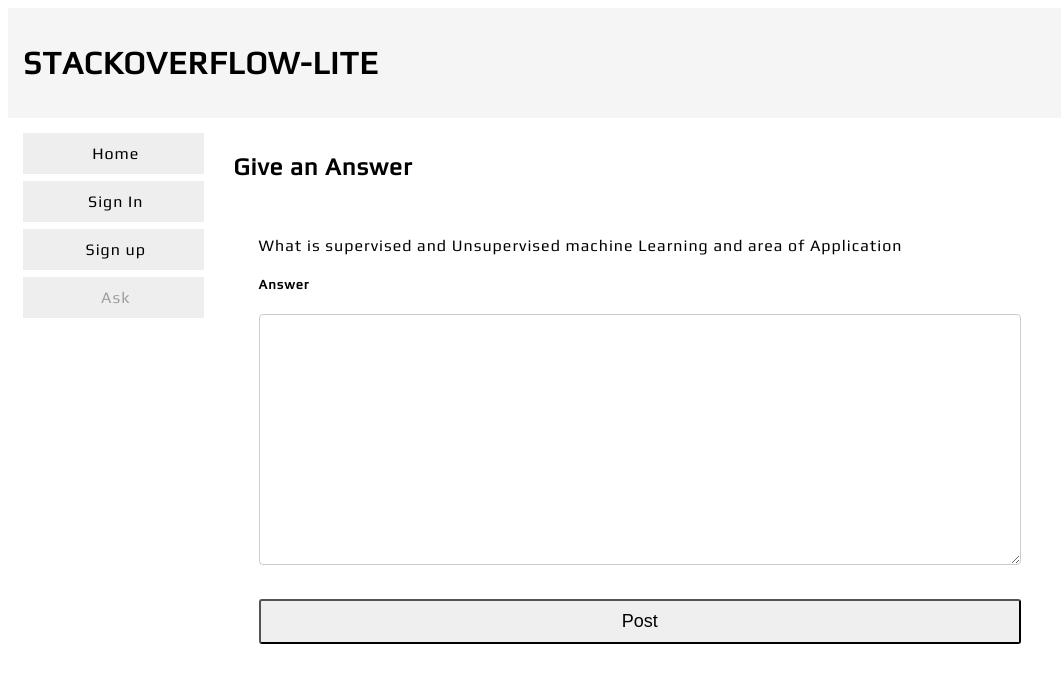
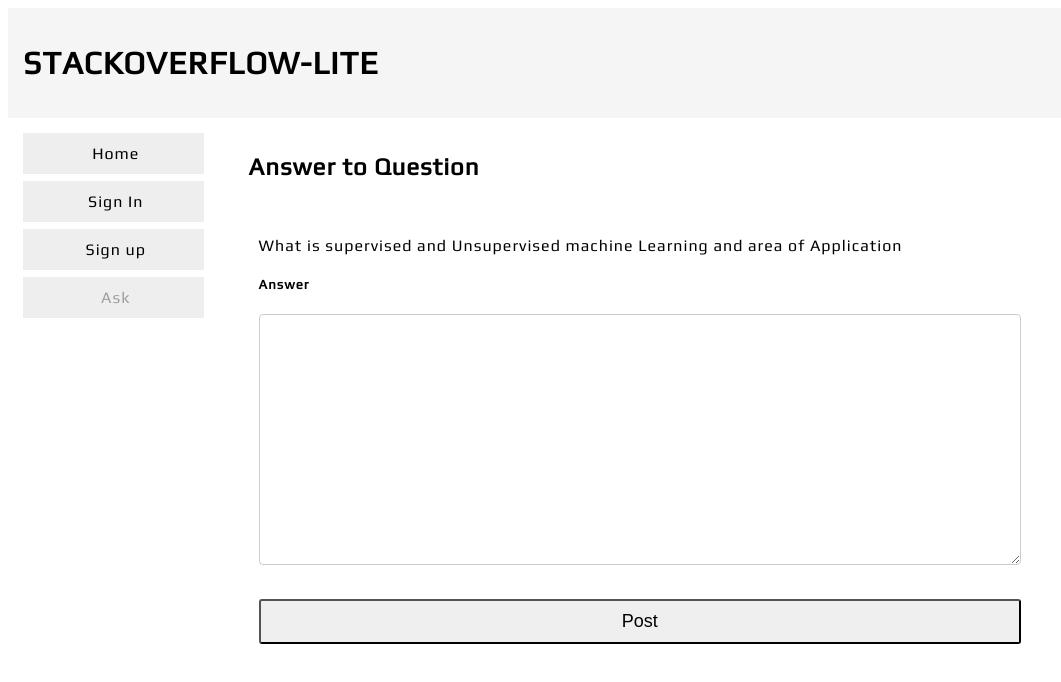
Before and after one commit to EfeAgare/StackOverflow-lite, a website: page UI/answerquestion.html in a window 1280 px wide. Shown: the whole page, without its empty margins (0-1061 px from the left). Drawn offline with Linux system fonts and the light colour scheme.

Commit message:
Implementing answer to question template [finish #15999146]

```diff
--- a/UI/answerquestion.html
+++ b/UI/answerquestion.html
@@ -25,7 +25,9 @@
             </ul>
  </div>
     <div class="col-8 question_div">
-			<h2>Give an Answer</h2>
+            <div class="recent">
+                    <h2>Answer to Question</h2>
+            </div>
             <form class="form-box">
                 <P> What is supervised and Unsupervised machine Learning and area of Application</P>
 
```
